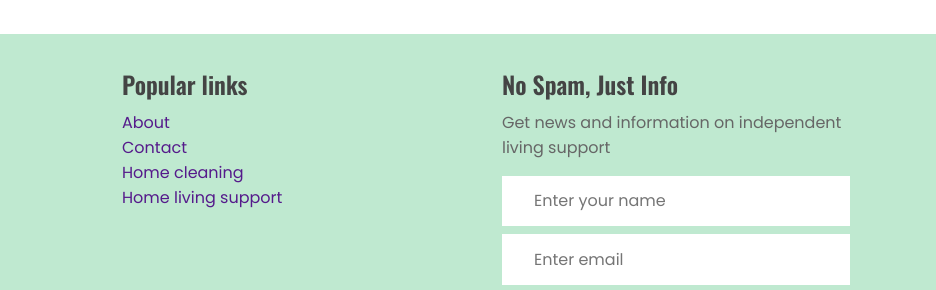
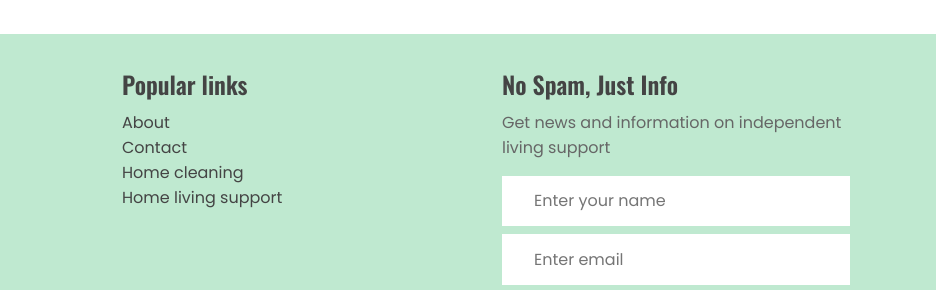
Before and after one commit to srilancers/sri_website, a plain HTML site: page index.html in a window 1280 px wide. Shown: the part 5687-5977 px from the top of the page, 344-1280 px from the left. Drawn offline with nearby package versions, Linux system fonts and the light colour scheme.

Commit message:
initial commit2

```diff
--- a/assets/css/styles.css
+++ b/assets/css/styles.css
@@ -558,6 +558,12 @@ gap: 2rem;
   display: flex;
   flex-direction: column;
 }
+.links a{
+  color: var(--text-color-second);
+}
+.links a:hover{
+  color: var(--color-secondary);
+}
 .subscription form{
   margin-top: 1rem;
 }
```
